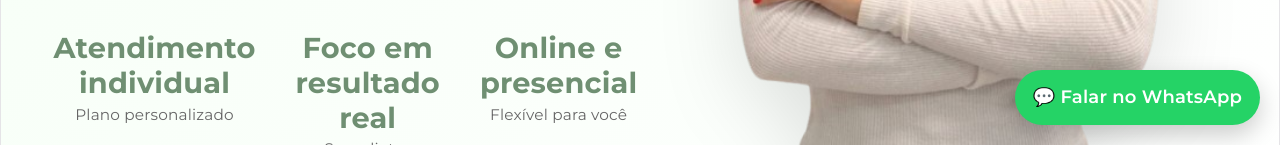
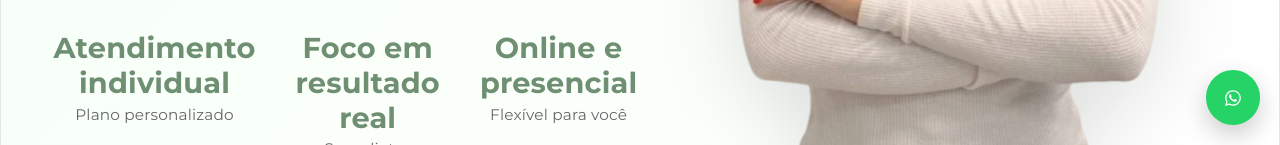
Before and after one commit to kevinbaudson/leslyeneNutricao, a React (Vite) app: page / in a window 1280 px wide. Shown: the part 655-800 px from the top of the page. Built offline with nearby package versions, Linux system fonts and the light colour scheme.

Commit message:
alterando botão de WhatsApp, deixando mais minimalista.

```diff
--- a/src/components/WhatsAppButton/WhatsAppButton.jsx
+++ b/src/components/WhatsAppButton/WhatsAppButton.jsx
@@ -1,5 +1,5 @@
 import "./WhatsAppButton.css";
-
+import { FaWhatsapp } from "react-icons/fa";
 export default function WhatsAppButton() {
   return (
     <a
@@ -8,7 +8,7 @@ export default function WhatsAppButton() {
       target="_blank"
       rel="noopener noreferrer"
     >
-      💬 Falar no WhatsApp
+      <FaWhatsapp />
     </a>
   );
 }
```
